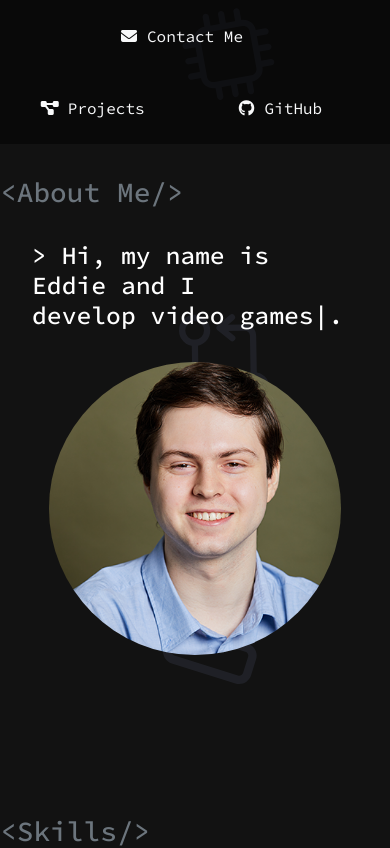
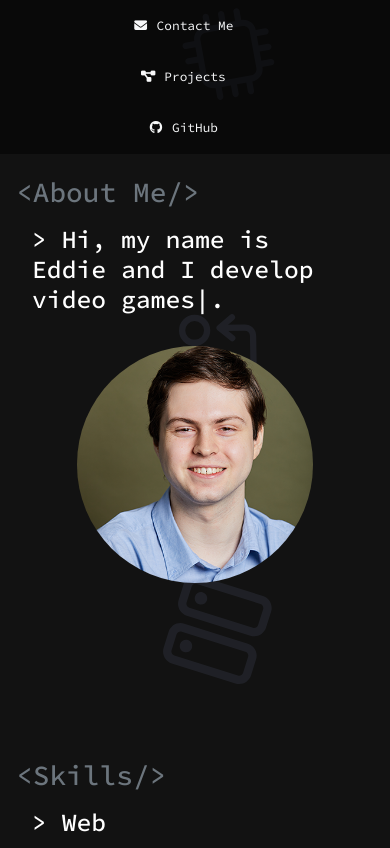
Before and after one commit to eddie-reyes/portfolio-website, a React (Vite) app: page / in a window 390 px wide. Shown: the top 848 px of the page. Built offline with nearby package versions, Linux system fonts and the light colour scheme; some icons are missing.

Commit message:
adjusted styling for mobile devices

```diff
--- a/src/App.css
+++ b/src/App.css
@@ -4,6 +4,12 @@ body {
     background: #121212;
     text-decoration: none;
 
+
+}
+
+.nav {
+
+    width: 200px;
 
 }
 
@@ -16,6 +22,7 @@ body {
 .navbar {
 
     z-index: 2;
+
 }
 
 .fa {
@@ -35,6 +42,12 @@ body {
 
     padding: 80px;
     opacity: 0.2;
+
+}
+
+.variable-text {
+
+    display: inline-block;
 
 }
 
@@ -196,7 +209,16 @@ body {
 
     }
 
+    .variable-text {
 
+        display: block;
+
+    }
+
+    .descriptor {
+
+        margin: 1rem !important;
+    }
 
 }
 
@@ -209,7 +231,7 @@ body {
 
     .section {
 
-        margin: 10rem auto;
+        margin: 10rem 1rem;
 
     }
 
@@ -220,7 +242,12 @@ body {
 
     .descriptor {
 
-        margin: 2rem;
+        margin: auto auto;
+    }
+
+    .nav {
+
+        font-size: 0.8rem;
     }
 
     .form-group {
--- a/src/components/AboutMe.tsx
+++ b/src/components/AboutMe.tsx
@@ -60,11 +60,13 @@ const InfoSection = () => {
       <h1 className="text-secondary">&lt;About Me/&gt;</h1>
       <h2 className="text-white descriptor">
         &gt; Hi, my name is Eddie and I develop&nbsp;
-        {variableText}
-        <span className="pipe">|</span>.
+        <div className="variable-text">
+          {variableText}
+          <span className="pipe">|</span>.
+        </div>
       </h2>
       <img
-        className="headshot d-block position-relative float-right"
+        className="headshot d-block position-relative float-right p-3"
         src={headshot}
         alt="Headshot"
       />
--- a/src/components/NavLink.tsx
+++ b/src/components/NavLink.tsx
@@ -9,8 +9,8 @@ interface Props {
 const NavLink = ({ content, textIcon, link }: Props) => {
   return (
     <>
-      <li className="list-group-item m-4">
-        <a href={link} className="link-light text-decoration-none nav">
+      <li className="list-group-item m-3 nav align-self-center text-center">
+        <a href={link} className="link-light text-decoration-none">
           <span className={"fa fa-fw mx-2 " + textIcon}></span>
           {content}
           <span className="fa fa-fw mx-2"></span>
```
